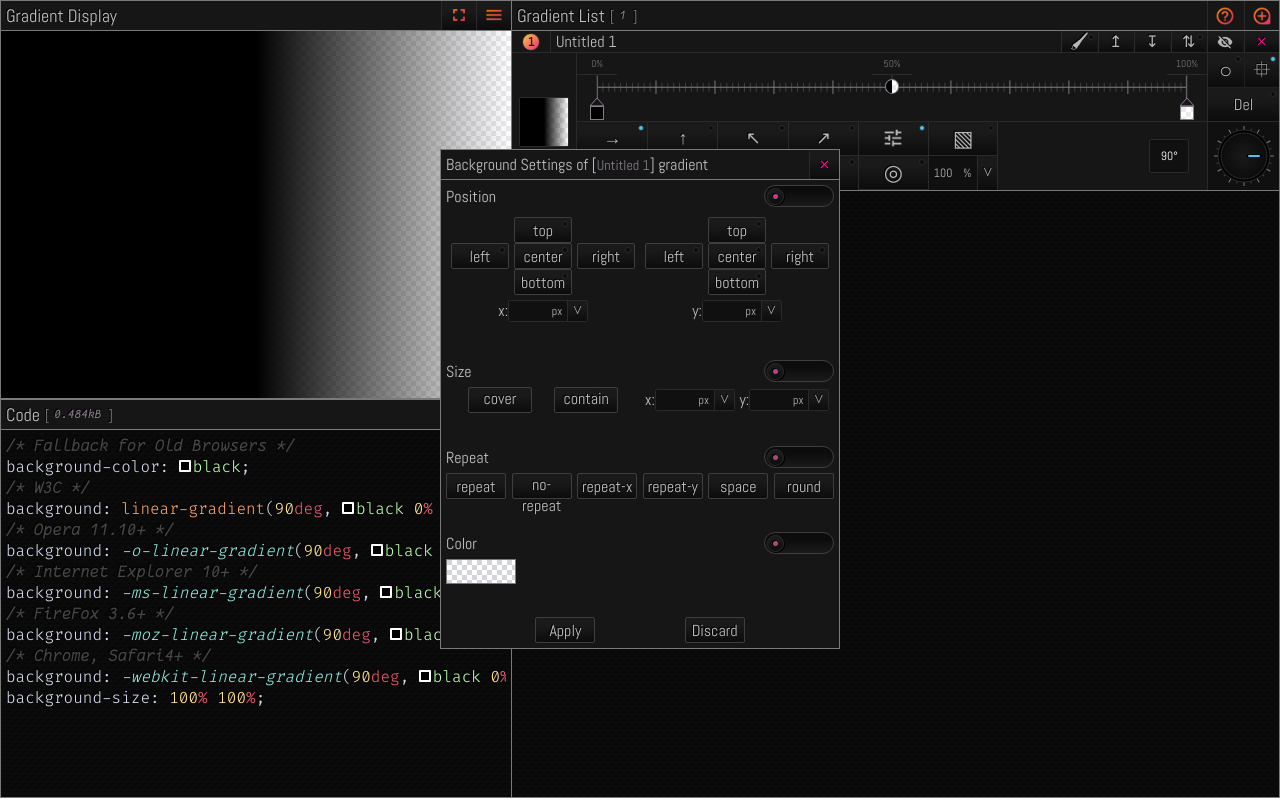
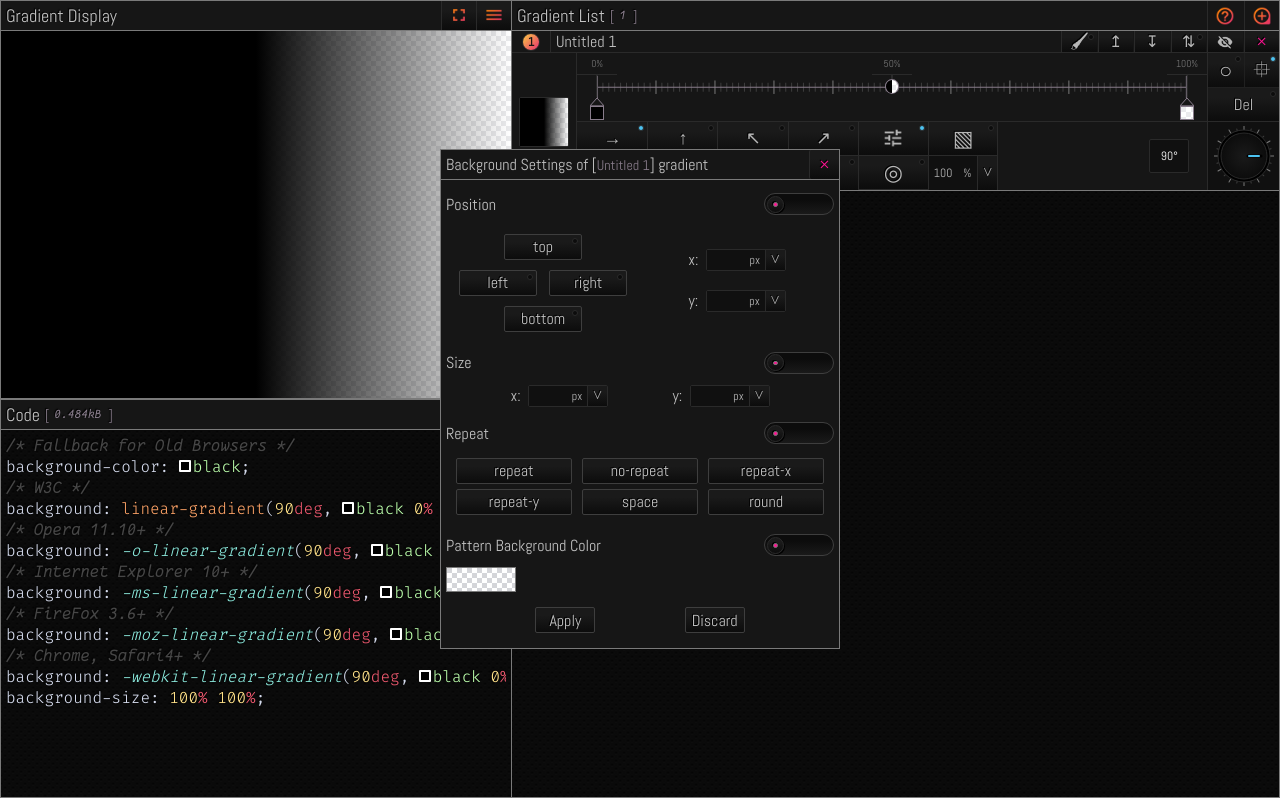
Before and after one commit to tschiboka/colorpicker, a React (Create React App) app: page / in a window 1280 px wide. Both pictures are taken after a click on the button 893 px from the left and 138 px from the top of the page. Built offline with nearby package versions, Linux system fonts and the light colour scheme.

Commit message:
restructure background settings

```diff
--- a/src/Components/BackgroundSettings/BackgroundSettings.js
+++ b/src/Components/BackgroundSettings/BackgroundSettings.js
@@ -9,7 +9,10 @@ import {getImmutableGradientCopy} from "../../functions/gradient";
 
 export default class BackgroundSettings extends Component {
     handlePositionKeywordBtnOnClick(keyword, posIndex) {
-        this.updatePosition(keyword, undefined, undefined, posIndex);
+        const position = this.props.gradients[this.props.index].background.position[posIndex];
+        const {value, unit} = {...position};
+
+        this.updatePosition(keyword, value, unit, posIndex);
     }
 
 
@@ -17,8 +20,20 @@ export default class BackgroundSettings extends Component {
     handlePositionInputOnChange() {
         const [name, value, unit] = [...arguments];
         const index = name.match(/\d$/g)[0];
+        const keyword = this.props.gradients[this.props.index].background.position[index].keyword;
 
-        this.updatePosition(undefined, value, unit, index);
+        this.updatePosition(keyword, value, unit, index);
+    }
+
+
+
+    handlePositionToggleOnClick() {
+        this.updatePosition(undefined, undefined, undefined, 0);
+        this.updatePosition(undefined, undefined, undefined, 1);
+
+        // clear input fields
+        document.querySelector("#LengthInput_7").value = "";
+        document.querySelector("#LengthInput_8").value = "";
     }
 
 
@@ -59,7 +74,13 @@ export default class BackgroundSettings extends Component {
                         <div>
                             <span>Position</span>
 
-                            <ToggleButton />
+                            <ToggleButton
+                            on={
+                                background.position[0].keyword !== undefined || background.position[0].value !== undefined ||
+                                background.position[1].keyword !== undefined || background.position[1].value !== undefined
+                                }
+                            handleOnClick={() => this.handlePositionToggleOnClick()}
+                            />
                         </div>
 
                         <div className="BackgroundSettings__position">
@@ -75,21 +96,16 @@ export default class BackgroundSettings extends Component {
 
                                     <div>
                                         <button
-                                            onClick={() => this.handlePositionKeywordBtnOnClick("left", 0)}
+                                            onClick={() => this.handlePositionKeywordBtnOnClick("left", 1)}
                                         >
-                                            <div className={background.position[0].keyword === "left" ? "btn--active" : "btn--inactive"}></div>
+                                            <div className={background.position[1].keyword === "left" ? "btn--active" : "btn--inactive"}></div>
                                         left</button>
 
-                                        <button
-                                            onClick={() => this.handlePositionKeywordBtnOnClick("center", 0)}
-                                        >
-                                            <div className={background.position[0].keyword === "center" ? "btn--active" : "btn--inactive"}></div>
-                                        center</button>
 
                                         <button
-                                            onClick={() => this.handlePositionKeywordBtnOnClick("right", 0)}
+                                            onClick={() => this.handlePositionKeywordBtnOnClick("right", 1)}
                                         >
-                                            <div className={background.position[0].keyword === "right" ? "btn--active" : "btn--inactive"}></div>
+                                            <div className={background.position[1].keyword === "right" ? "btn--active" : "btn--inactive"}></div>
                                         right</button>
                                     </div>
 
@@ -101,49 +117,11 @@ export default class BackgroundSettings extends Component {
                                         bottom</button>
                                     </div>
                                 </div>
-
-                                <div>
-                                    <div>
-                                        <button
-                                            onClick={() => this.handlePositionKeywordBtnOnClick("top", 1)}
-                                        >
-                                            <div className={background.position[1].keyword === "top" ? "btn--active" : "btn--inactive"}></div>
-                                        top</button>
-                                    </div>
-
-                                    <div>
-                                        <button
-                                            onClick={() => this.handlePositionKeywordBtnOnClick("left", 1)}
-                                        >
-                                            <div className={background.position[1].keyword === "left" ? "btn--active" : "btn--inactive"}></div>
-                                        left</button>
-
-                                        <button
-                                            onClick={() => this.handlePositionKeywordBtnOnClick("center", 1)}
-                                        >
-                                            <div className={background.position[1].keyword === "center" ? "btn--active" : "btn--inactive"}></div>
-                                        center</button>
-
-                                        <button
-                                            onClick={() => this.handlePositionKeywordBtnOnClick("right", 1)}
-                                        >
-                                            <div className={background.position[1].keyword === "right" ? "btn--active" : "btn--inactive"}></div>
-                                        right</button>
-                                    </div>
-
-                                    <div>
-                                        <button
-                                            onClick={() => this.handlePositionKeywordBtnOnClick("bottom", 1)}
-                                        >
-                                            <div className={background.position[1].keyword === "bottom" ? "btn--active" : "btn--inactive"}></div>
-                                        bottom</button>
-                                    </div>
-                                </div>
                             </div>
 
                             <div>
                                 <div>
-                                    x:
+                                    x:&nbsp;&nbsp;
                                     <LengthInput
                                         id="7"
                                         name="bg-position-0"
@@ -155,7 +133,7 @@ export default class BackgroundSettings extends Component {
                                 </div>
 
                                 <div>
-                                    y:
+                                    y:&nbsp;&nbsp;
                                     <LengthInput
                                         id="8"
                                         name="bg-position-1"
@@ -178,14 +156,8 @@ export default class BackgroundSettings extends Component {
 
                         <div className="BackgroundSettings__size">
                             <div>
-                                <button>cover</button>
-
-                                <button>contain</button>
-                            </div>
-
                                 <div>
-                                <div>
-                                    <span>x: </span>
+                                    <span>x:&nbsp;&nbsp;</span>
 
                                     <LengthInput
                                         id="9"
@@ -193,12 +165,11 @@ export default class BackgroundSettings extends Component {
                                         value={background.size.x.value || ""}
                                         unit={background.size.x.unit || "px"}
                                         units={["%", "px", "vw", "vh", "em", "rem"].reverse()}
-                                        //onChange={handleSizeInputOnChange}
                                     />
                                 </div>
 
                                 <div>
-                                    <span>y: </span>
+                                    <span>y:&nbsp;&nbsp;</span>
 
                                     <LengthInput
                                         id="10"
@@ -206,7 +177,6 @@ export default class BackgroundSettings extends Component {
                                         value={background.size.y.value || ""}
                                         unit={background.size.y.unit || "px"}
                                         units={["%", "px", "vw", "vh", "em", "rem"].reverse()}
-                                        //onChange={handleSizeInputOnChange}
                                     />
                                 </div>
                             </div>
@@ -237,7 +207,7 @@ export default class BackgroundSettings extends Component {
 
                     <div className="BackgroundSettings__section">
                         <div>
-                            <span>Color</span>
+                            <span>Pattern Background Color</span>
 
                             <ToggleButton />
                         </div>
--- a/src/Components/BackgroundSettings/BackgroundSettings.scss
+++ b/src/Components/BackgroundSettings/BackgroundSettings.scss
@@ -58,35 +58,47 @@
         margin: 5px;
         display: flex;
         flex-direction: column;
-        justify-content: space-between;
         .BackgroundSettings__section {
             width: 100%;
+            display: flex;
+            flex-direction: column;
+            justify-content: space-evenly;
+            &:first-child { height: 35%; }
+            &:nth-child(2) { height: 15%; }
+            &:nth-child(3) { height: 25%; }
+            &:nth-child(4) { height: 15%; }
+            &:nth-child(5) { height: 10%; }
             & > .BackgroundSettings__position {
                 width: 100%;
                 display: flex;
-                flex-direction: column;
                 & > div:first-child {
-                    padding: 5px 0;
-                    width: 100%;
+                    width: 50%;
                     display: flex;
-                    justify-content: space-between;
+                    flex-direction: column;
+                    align-items: center;
+                    justify-content: space-evenly;
                     & > div {
-                        width: 50%;
+                        width: 100%;
                         & > div {
+                            padding: 5px 0;
                             display: flex;
                             justify-content: space-evenly;
                             button {
-                                width: 30%;
+                                width: 40%;
                             }
                         }
                     }
                 }
                 & > div:last-child {
-                    width: 100%;
+                    width: 50%;
                     display: flex;
+                    flex-direction: column;
+                    justify-content: space-evenly;
+                    align-items: center;
                     padding-bottom: 5px;
                     & > div {
-                        width: 50%;
+                        width: 100%;
+                        height: 22px;
                         display: flex;
                         justify-content: center;
                     }
@@ -107,15 +119,10 @@
             justify-content: space-evenly;
             align-items: center;
             & > div {
-                width: 50%;
+                width: 100%;
                 display: flex;
                 justify-content: space-evenly;
                 align-items: stretch;
-                & > button {
-                    display: flex;
-                    justify-content: space-around;
-                    width: 33.3%;
-                }
                 & > div {
                     display: flex;
                     height: 22px;
@@ -125,10 +132,11 @@
         }
         .BackgroundSettings__repeat {
             display: flex;
-            justify-content: space-between;
-            align-items: stretch;
+            justify-content: space-evenly;
+            flex-wrap: wrap;
             button {
-                width: 15.5%;
+                width: 30%;
+                margin-bottom: 5px;
             }
         }
         .BackgroundSettings__color {
@@ -140,7 +148,9 @@
         }
         & > div:last-child {
             display: flex;
+            flex-direction: row;
             justify-content: space-evenly;
+            align-items: center;
             button {
                 width: 15.5%;
                 &:last-child:hover {
--- a/src/functions/gradient.js
+++ b/src/functions/gradient.js
@@ -84,6 +84,8 @@ export function gradientObjsToStr(gradientArray) {
 
                 return `${colorStop.color} ${colorStop.stop}${units}${hintStr}`
             }).join(", ");
+            const bgPositionTop = gradient.background.position[0];
+
 
 
             if (gradient.type === "linear") {
@@ -162,6 +164,7 @@ const defaultGradientObj = {
 
 
 
+
 // fix mutability issues of gradient obj by spreading
 export const getDefaultGradientObj = () => {
     const gradient = {
```
Lines whose indentation alone changed are shown as unchanged.
